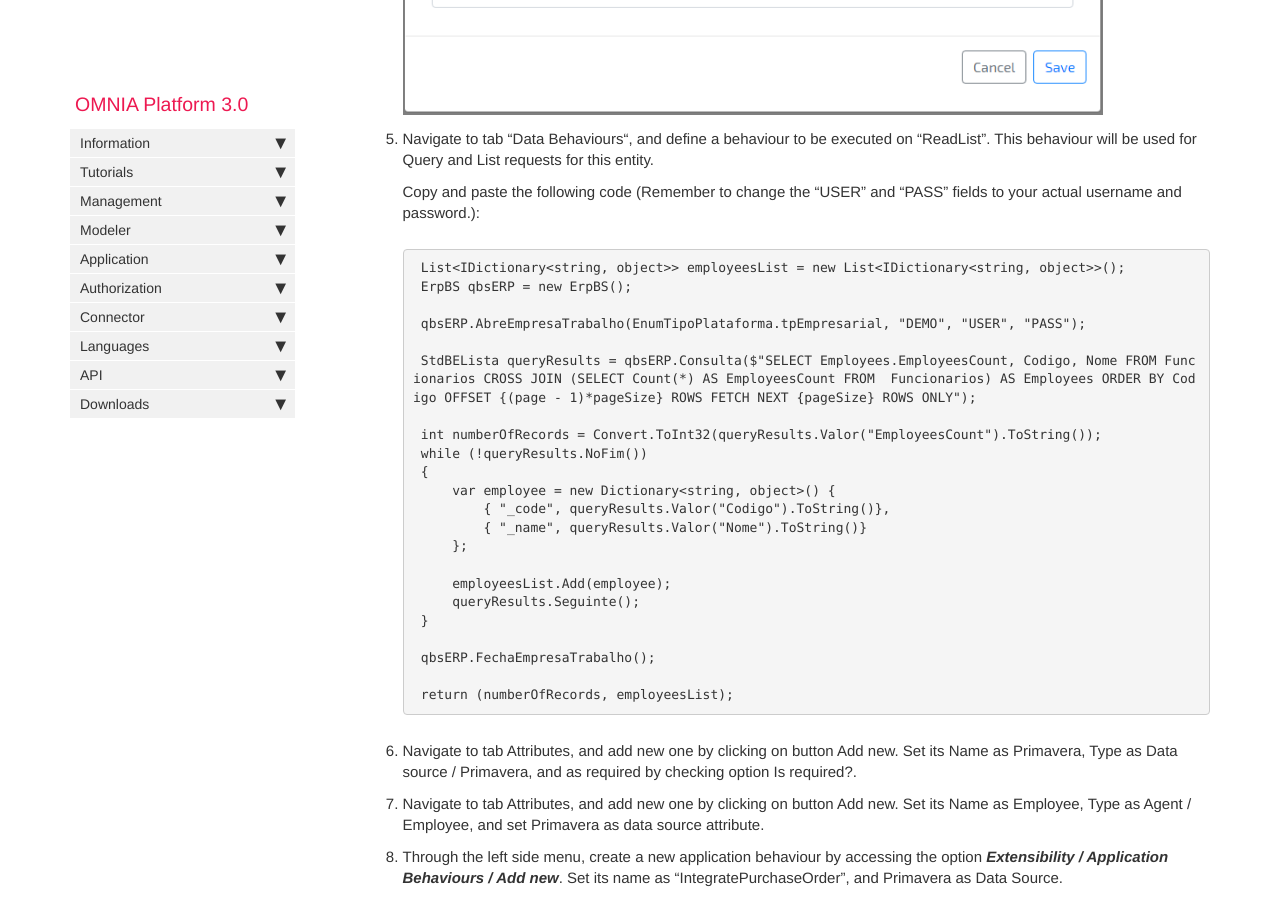
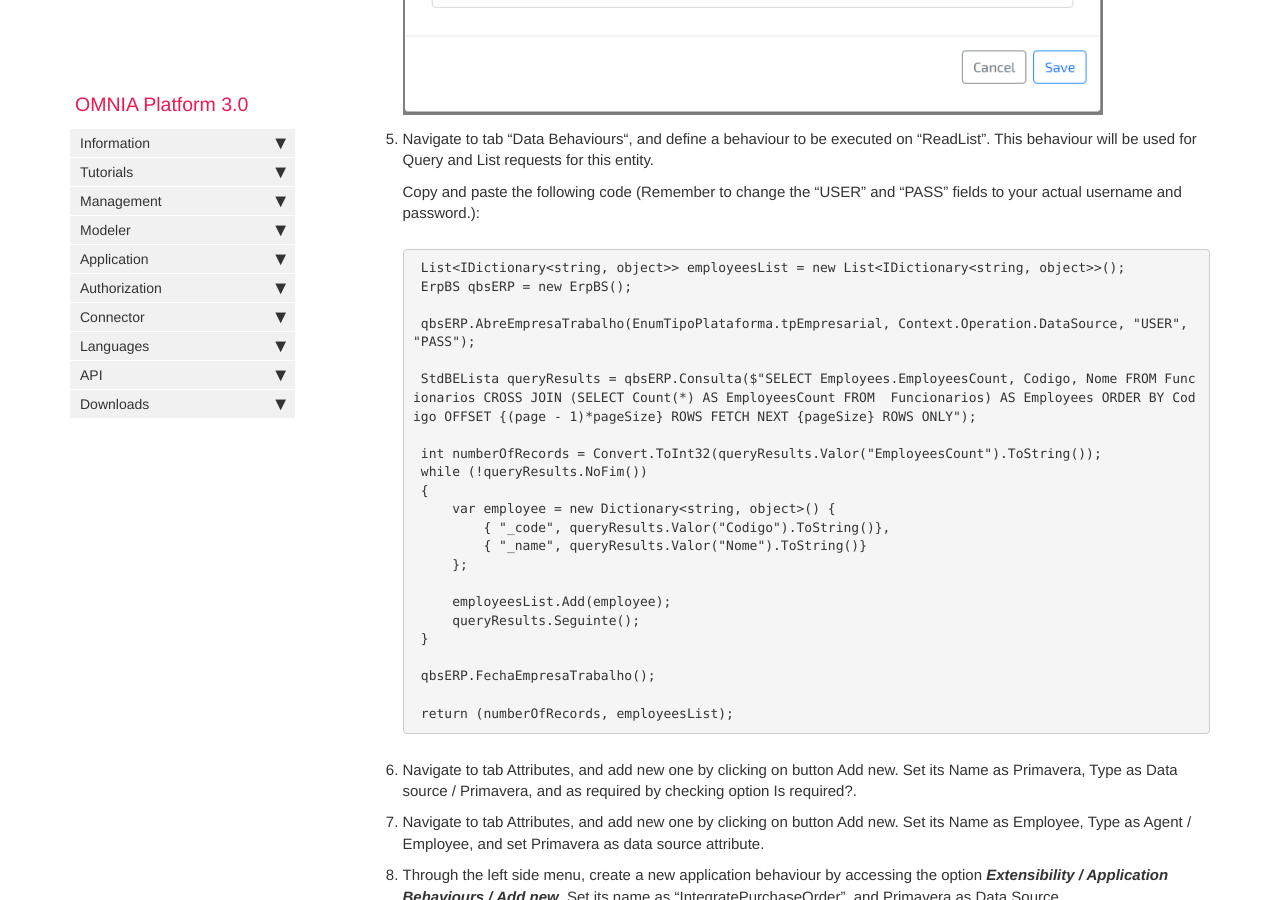
Before and after one commit to daniel8lopes/omnia3, a Jekyll site: the page built from docs/pages/omnia3/Tutorials/omnia3_applicationbehaviourstutorial.md, in a window 1280 px wide and 900 px high, scrolled down 2077 px. Built offline with Jekyll 4.4.1, drawn with Linux system fonts in a browser that asks for light colours; nearby versions of some CDN libraries; comment, search, counter and statistics services are not loaded.

Commit message:
Update omnia3_applicationbehaviourstutorial.md

```diff
--- a/docs/pages/omnia3/Tutorials/omnia3_applicationbehaviourstutorial.md
+++ b/docs/pages/omnia3/Tutorials/omnia3_applicationbehaviourstutorial.md
@@ -47,7 +47,7 @@ A connector is also required to complete this tutorial.
     List<IDictionary<string, object>> employeesList = new List<IDictionary<string, object>>();
     ErpBS qbsERP = new ErpBS();
 
-    qbsERP.AbreEmpresaTrabalho(EnumTipoPlataforma.tpEmpresarial, "DEMO", "USER", "PASS");
+    qbsERP.AbreEmpresaTrabalho(EnumTipoPlataforma.tpEmpresarial, Context.Operation.DataSource, "USER", "PASS");
 
     StdBELista queryResults = qbsERP.Consulta($"SELECT Employees.EmployeesCount, Codigo, Nome FROM Funcionarios CROSS JOIN (SELECT Count(*) AS EmployeesCount FROM  Funcionarios) AS Employees ORDER BY Codigo OFFSET {(page - 1)*pageSize} ROWS FETCH NEXT {pageSize} ROWS ONLY");
 
```
